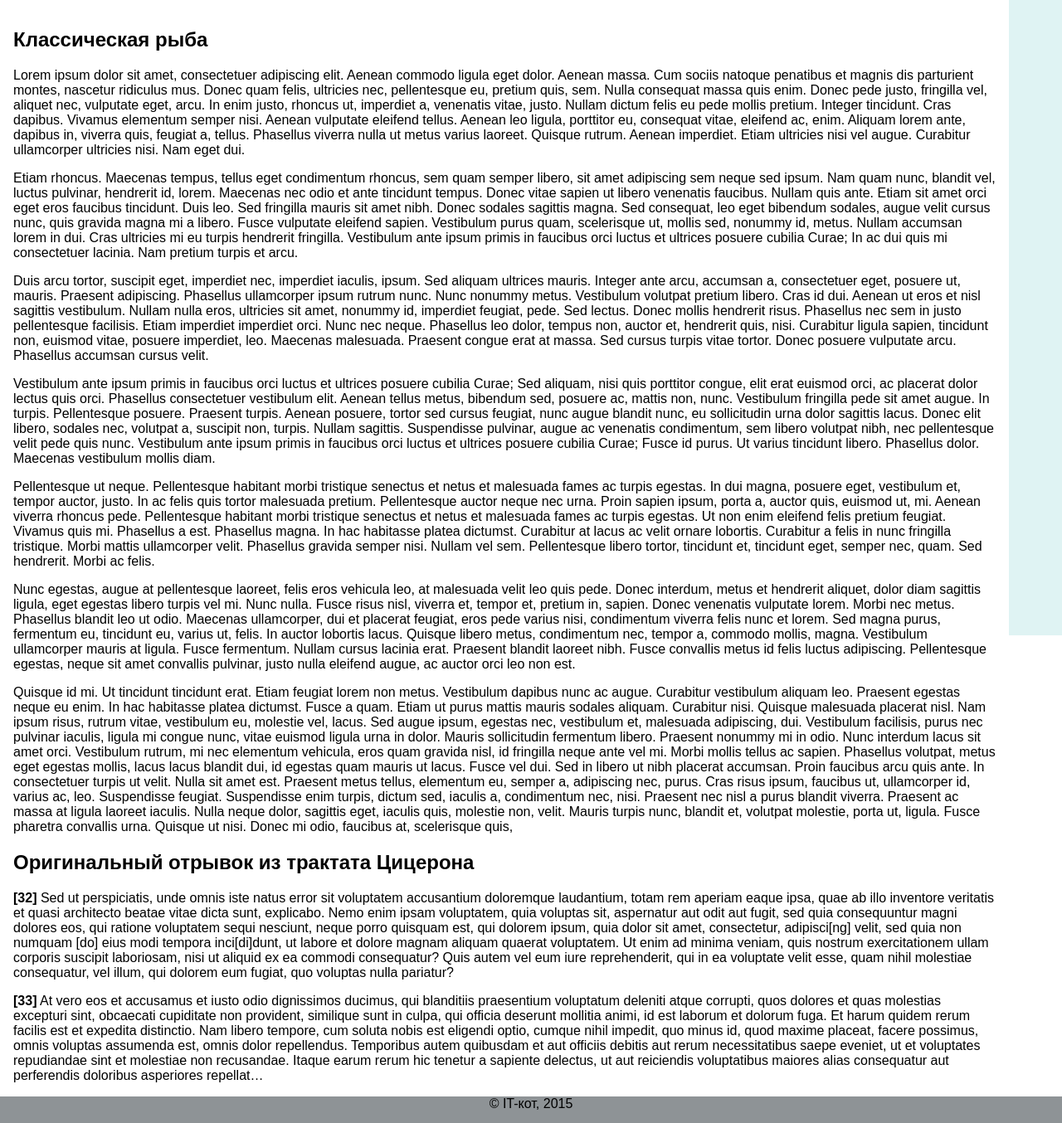
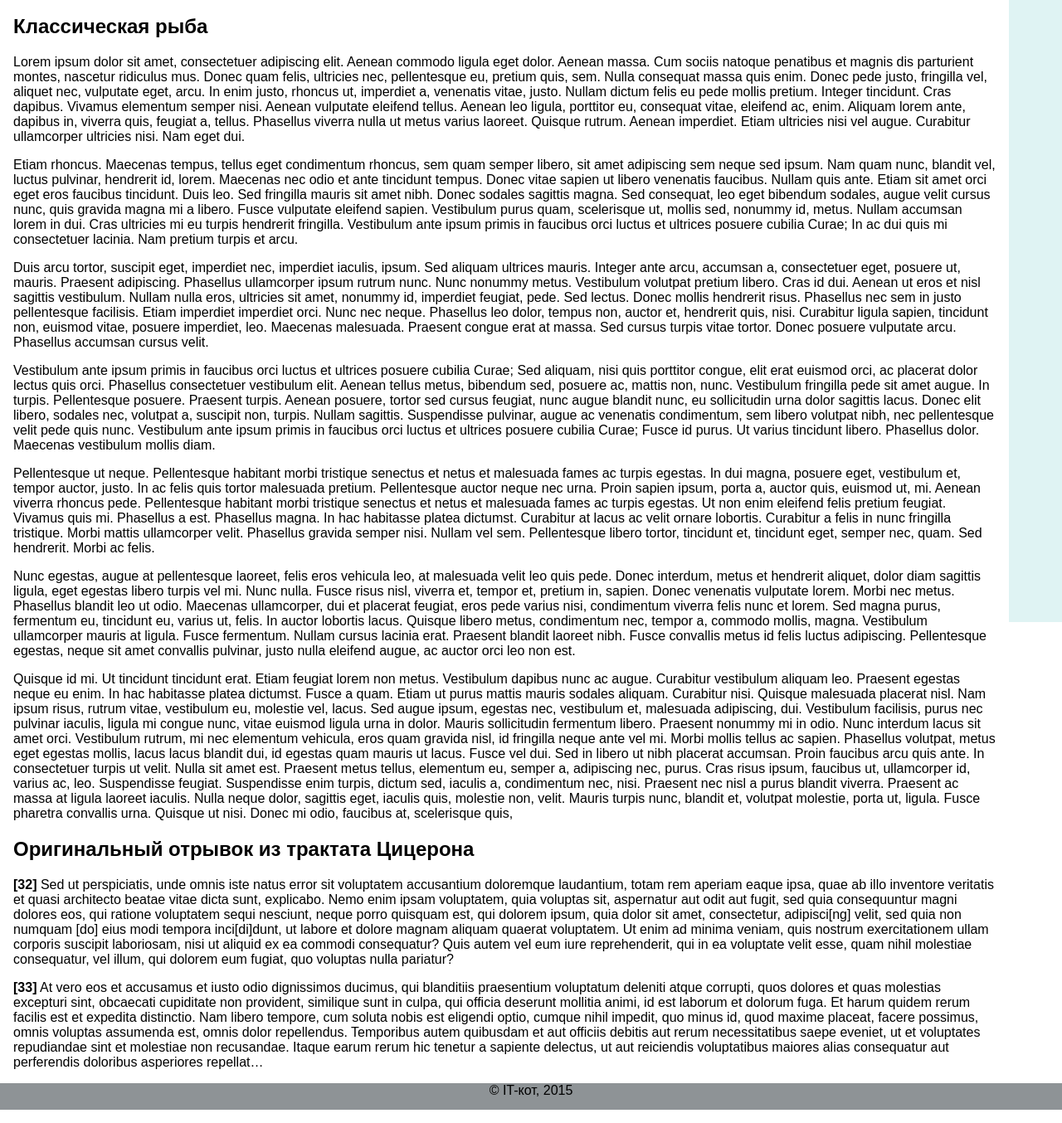
Before and after one commit to it-cat-vk/it-cat-vk.github.io, a PHP site: page / in a window 1280 px wide. Shown: the part 50-1404 px from the top of the page at 83% size. Run offline with PHP 8.4, Linux system fonts and the light colour scheme.

Commit message:
Очередные отступы

```diff
--- a/styles/main.css
+++ b/styles/main.css
@@ -2,7 +2,7 @@
 main
 {
 	padding: 48px 64px 0px 0px;
-	margin: 16px;
+	margin: 0px 16px;
 }
 aside
 {
```
